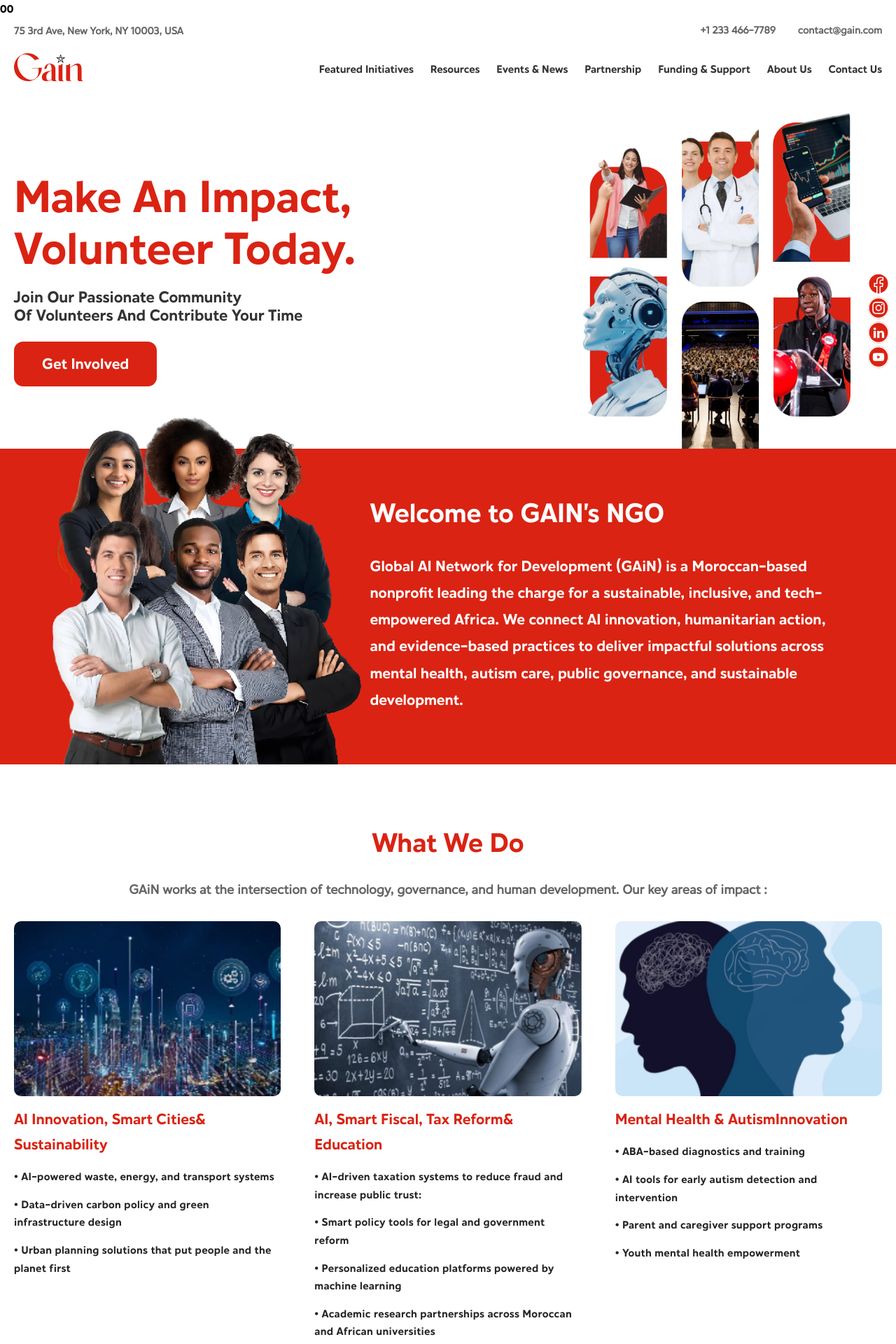
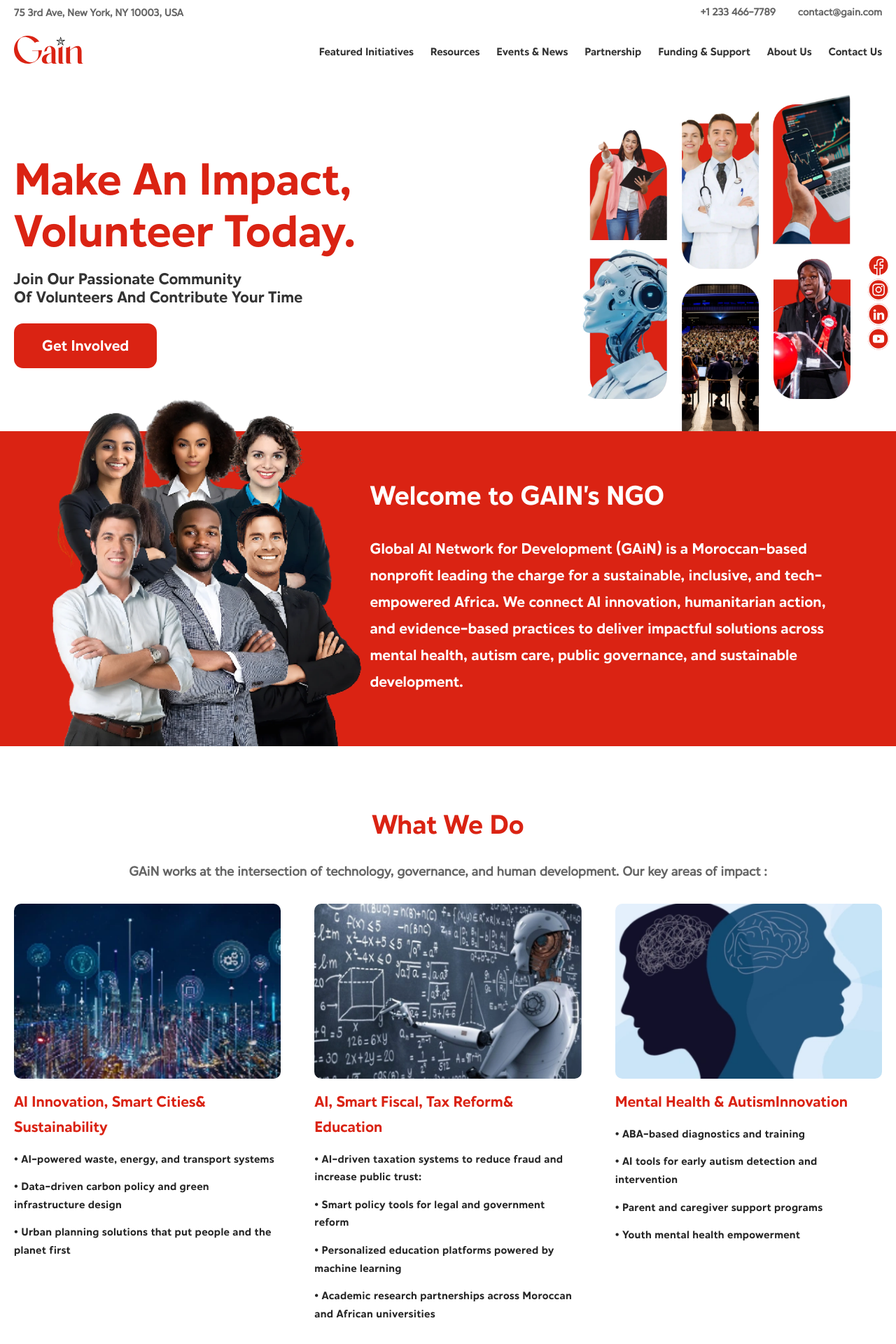
Before and after one commit to adilth/gain-website, a PHP site: page / in a window 1280 px wide. Shown: the top 1920 px of the page at 70% size. Run offline with PHP 8.4, Linux system fonts and the light colour scheme.

Commit message:
remove bug

```diff
--- a/index.php
+++ b/index.php
@@ -17,7 +17,7 @@
     <!-- Favicon -->
     <link rel="apple-touch-icon" sizes="180x180" href="/dist/apple-touch-icon.png" />
     <link rel="icon" type="image/png" sizes="32x32" href="/dist/favicon-32x32.png" />
-    <link rel="icon" type="image/png" sizes="16x16" href="/dist/favicon-16x16.png" />00
+    <link rel="icon" type="image/png" sizes="16x16" href="/dist/favicon-16x16.png" />
     <link rel="manifest" href="/dist/site.webmanifest" />
 
     <!-- Mobile Meta -->
```
